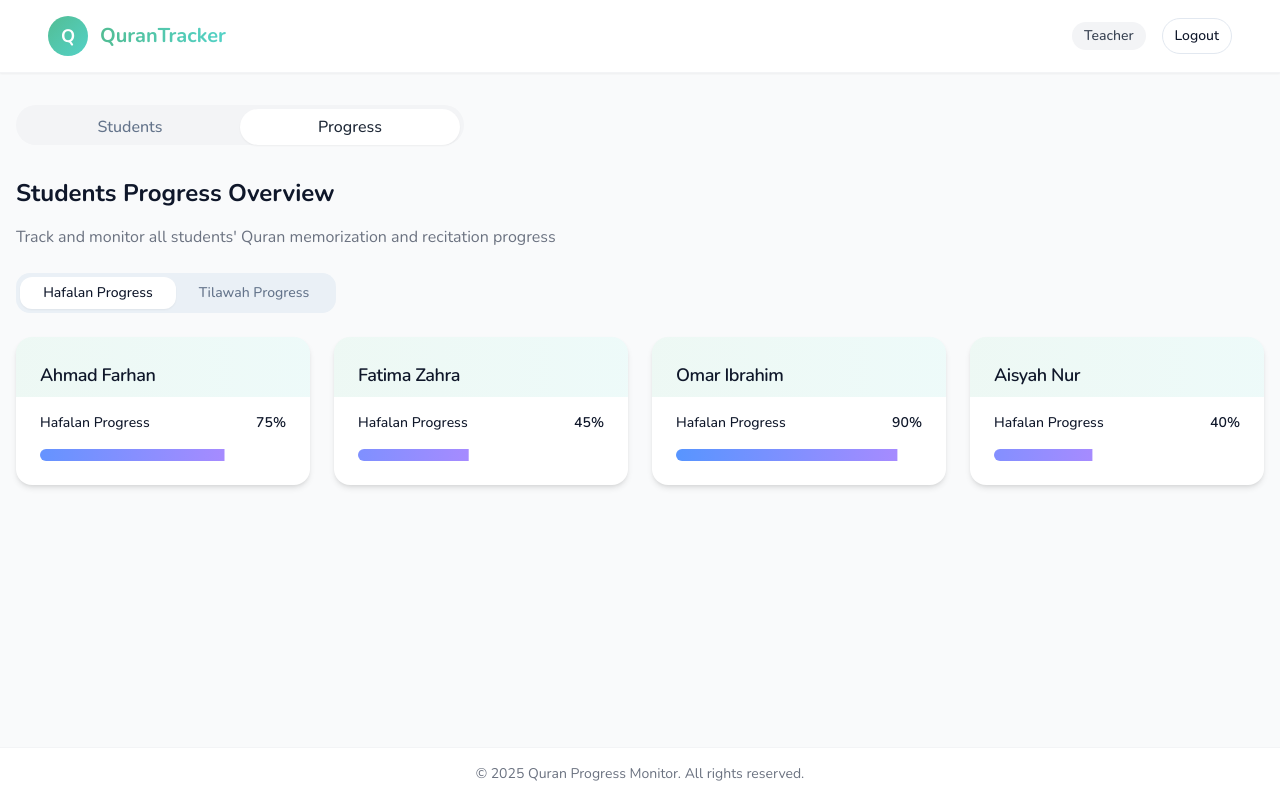
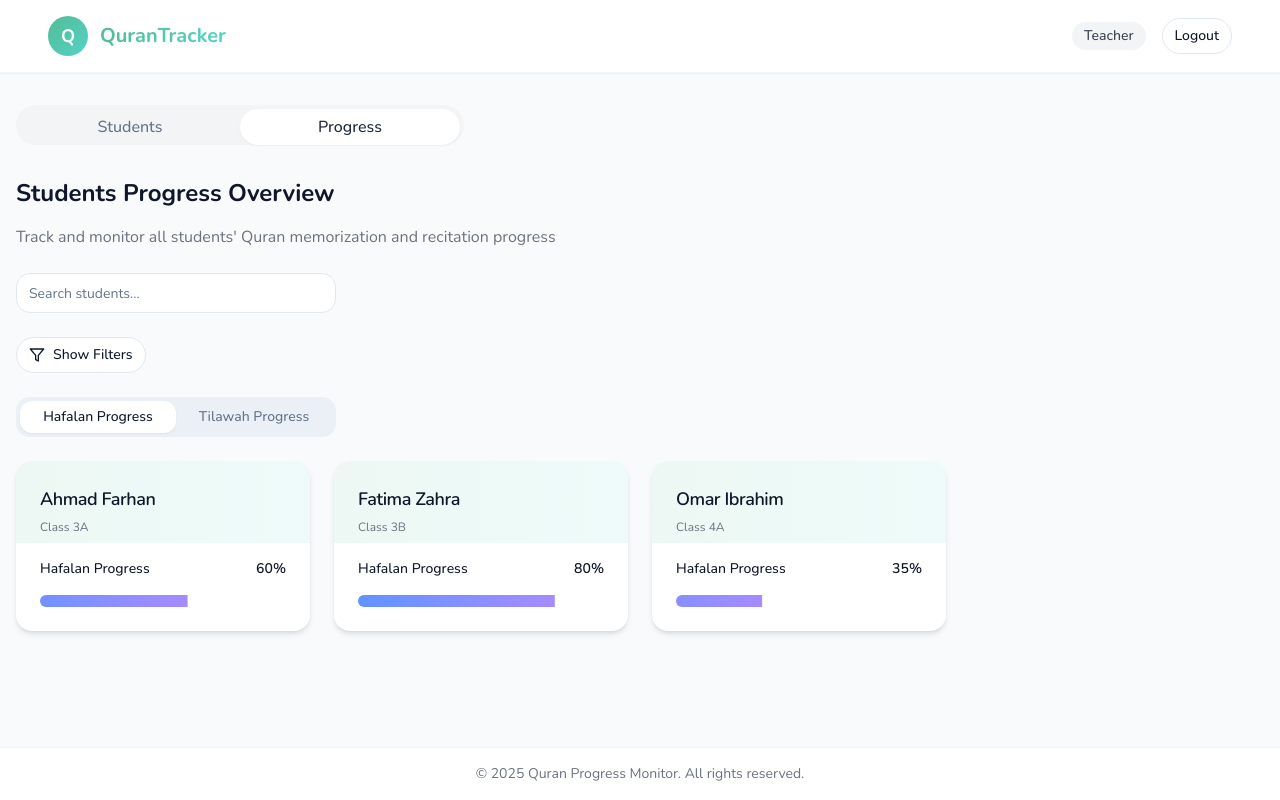
Before and after one commit to myzhaffar/mutabaah-btq-atq, a React (Vite) app: page /teacher/progress in a window 1280 px wide. Built offline with nearby package versions, Linux system fonts and the light colour scheme.

Commit message:
Refactor: Implement the plan

```diff
--- /dev/null
+++ b/src/hooks/useStudentFilters.tsx
@@ -0,0 +1,55 @@
+
+import { useState, useEffect } from "react";
+
+export interface StudentFilters {
+  searchTerm: string;
+  selectedGrades: string[];
+  selectedGroups: string[];
+  showFilters: boolean;
+}
+
+export const useStudentFilters = (initialFilters?: Partial<StudentFilters>) => {
+  const [searchTerm, setSearchTerm] = useState(initialFilters?.searchTerm || "");
+  const [selectedGrades, setSelectedGrades] = useState<string[]>(initialFilters?.selectedGrades || []);
+  const [selectedGroups, setSelectedGroups] = useState<string[]>(initialFilters?.selectedGroups || []);
+  const [showFilters, setShowFilters] = useState(initialFilters?.showFilters || false);
+
+  // Toggle grade selection
+  const toggleGrade = (grade: string) => {
+    setSelectedGrades(current =>
+      current.includes(grade)
+        ? current.filter(g => g !== grade)
+        : [...current, grade]
+    );
+  };
+
+  // Toggle group selection
+  const toggleGroup = (group: string) => {
+    setSelectedGroups(current =>
+      current.includes(group)
+        ? current.filter(g => g !== group)
+        : [...current, group]
+    );
+  };
+
+  // Reset all filters
+  const resetFilters = () => {
+    setSelectedGrades([]);
+    setSelectedGroups([]);
+    setSearchTerm("");
+  };
+
+  return {
+    filters: {
+      searchTerm,
+      selectedGrades,
+      selectedGroups,
+      showFilters
+    },
+    setSearchTerm,
+    toggleGrade,
+    toggleGroup,
+    resetFilters,
+    setShowFilters
+  };
+};
--- a/src/pages/teacher/TeacherProgress.tsx
+++ b/src/pages/teacher/TeacherProgress.tsx
@@ -5,38 +5,62 @@ import { Tabs, TabsContent, TabsList, TabsTrigger } from "@/components/ui/tabs";
 import { Card, CardContent, CardHeader, CardTitle } from "@/components/ui/card";
 import { Progress } from "@/components/ui/progress";
 import { useNavigate } from "react-router-dom";
+import { Input } from "@/components/ui/input";
+import { Button } from "@/components/ui/button";
+import { Filter } from "lucide-react";
+import {
+  DropdownMenu,
+  DropdownMenuContent,
+  DropdownMenuTrigger,
+  DropdownMenuLabel,
+  DropdownMenuSeparator,
+  DropdownMenuCheckboxItem
+} from "@/components/ui/dropdown-menu";
+import { useStudentFilters } from "@/hooks/useStudentFilters";
+import { MOCK_STUDENTS, uniqueGrades, uniqueGroups } from "./TeacherStudentList";
 
-// Mock data for demonstration
-const PROGRESS_SUMMARY = [
-  {
-    id: "1",
-    name: "Ahmad Farhan",
-    hafalanProgress: 75,
-    tilawahProgress: 60,
-  },
-  {
-    id: "2",
-    name: "Fatima Zahra",
-    hafalanProgress: 45,
-    tilawahProgress: 30,
-  },
-  {
-    id: "3",
-    name: "Omar Ibrahim",
-    hafalanProgress: 90,
-    tilawahProgress: 85,
-  },
-  {
-    id: "4",
-    name: "Aisyah Nur",
-    hafalanProgress: 40,
-    tilawahProgress: 25,
-  },
-];
+// Mock data for progress summary
+const PROGRESS_SUMMARY = MOCK_STUDENTS.map(student => ({
+  id: student.id,
+  name: student.name,
+  grade: student.grade,
+  group: student.group,
+  hafalanProgress: student.hafalanProgress.percentage,
+  tilawahProgress: student.tilawahProgress.percentage,
+}));
 
 const TeacherProgress = () => {
   const navigate = useNavigate();
   const [activeTab, setActiveTab] = React.useState<string>("hafalan");
+
+  const {
+    filters,
+    setSearchTerm,
+    toggleGrade,
+    toggleGroup,
+    resetFilters,
+    setShowFilters
+  } = useStudentFilters();
+
+  // Filter the progress data based on the filters
+  const filteredProgress = PROGRESS_SUMMARY.filter(student => {
+    // Filter by search term
+    if (filters.searchTerm && !student.name.toLowerCase().includes(filters.searchTerm.toLowerCase())) {
+      return false;
+    }
+
+    // Filter by grade
+    if (filters.selectedGrades.length > 0 && !filters.selectedGrades.includes(student.grade)) {
+      return false;
+    }
+
+    // Filter by group
+    if (filters.selectedGroups.length > 0 && !filters.selectedGroups.includes(student.group)) {
+      return false;
+    }
+
+    return true;
+  });
 
   return (
     <DashboardLayout userType="teacher" currentTab="progress" onTabChange={(tab) => navigate(`/teacher/${tab}`)}>
@@ -44,6 +68,107 @@ const TeacherProgress = () => {
         <h1 className="text-2xl font-bold mb-4">Students Progress Overview</h1>
         <p className="text-gray-500">Track and monitor all students' Quran memorization and recitation progress</p>
       </div>
+
+      <div className="mb-6 flex flex-col sm:flex-row justify-between gap-4">
+        <div className="flex flex-col sm:flex-row gap-3 w-full">
+          <Input
+            type="search"
+            placeholder="Search students..."
+            className="input-kid max-w-xs"
+            value={filters.searchTerm}
+            onChange={(e) => setSearchTerm(e.target.value)}
+          />
+        </div>
+      </div>
+
+      <div className="mb-6 flex flex-wrap gap-3 items-center">
+        <Button
+          variant="outline"
+          size="sm"
+          className="flex items-center gap-2 rounded-full"
+          onClick={() => setShowFilters(!filters.showFilters)}
+        >
+          <Filter className="h-4 w-4" />
+          {filters.showFilters ? "Hide Filters" : "Show Filters"}
+        </Button>
+
+        {filters.showFilters && (
+          <Button
+            variant="ghost"
+            size="sm"
+            onClick={resetFilters}
+            className="rounded-full text-sm"
+          >
+            Reset Filters
+          </Button>
+        )}
+      </div>
+
+      {filters.showFilters && (
+        <div className="bg-white p-4 rounded-lg shadow-sm mb-6 animate-fade-in">
+          <div className="grid grid-cols-1 sm:grid-cols-2 gap-4">
+            <div>
+              <label className="block text-sm font-medium text-gray-700 mb-1">Grade</label>
+              <DropdownMenu>
+                <DropdownMenuTrigger asChild>
+                  <Button
+                    variant="outline"
+                    className="w-full justify-between"
+                  >
+                    {filters.selectedGrades.length > 0
+                      ? `${filters.selectedGrades.length} selected`
+                      : "Choose grade"}
+                    <span className="ml-2 opacity-70">▼</span>
+                  </Button>
+                </DropdownMenuTrigger>
+                <DropdownMenuContent className="w-56 bg-white">
+                  <DropdownMenuLabel>Select Grades</DropdownMenuLabel>
+                  <DropdownMenuSeparator />
+                  {uniqueGrades.map((grade) => (
+                    <DropdownMenuCheckboxItem
+                      key={grade}
+                      checked={filters.selectedGrades.includes(grade)}
+                      onCheckedChange={() => toggleGrade(grade)}
+                    >
+                      Grade {grade}
+                    </DropdownMenuCheckboxItem>
+                  ))}
+                </DropdownMenuContent>
+              </DropdownMenu>
+            </div>
+
+            <div>
+              <label className="block text-sm font-medium text-gray-700 mb-1">Group</label>
+              <DropdownMenu>
+                <DropdownMenuTrigger asChild>
+                  <Button
+                    variant="outline"
+                    className="w-full justify-between"
+                  >
+                    {filters.selectedGroups.length > 0
+                      ? `${filters.selectedGroups.length} selected`
+                      : "Choose group"}
+                    <span className="ml-2 opacity-70">▼</span>
+                  </Button>
+                </DropdownMenuTrigger>
+                <DropdownMenuContent className="w-56 bg-white">
+                  <DropdownMenuLabel>Select Groups</DropdownMenuLabel>
+                  <DropdownMenuSeparator />
+                  {uniqueGroups.map((group) => (
+                    <DropdownMenuCheckboxItem
+                      key={group}
+                      checked={filters.selectedGroups.includes(group)}
+                      onCheckedChange={() => toggleGroup(group)}
+                    >
+                      {group}
+                    </DropdownMenuCheckboxItem>
+                  ))}
+                </DropdownMenuContent>
+              </DropdownMenu>
+            </div>
+          </div>
+        </div>
+      )}
 
       <Tabs
         value={activeTab}
@@ -56,11 +181,13 @@ const TeacherProgress = () => {
         </TabsList>
 
         <TabsContent value="hafalan" className="mt-6">
+          {filteredProgress.length > 0 ? (
             <div className="grid grid-cols-1 md:grid-cols-2 lg:grid-cols-4 gap-6">
-            {PROGRESS_SUMMARY.map((student) => (
+              {filteredProgress.map((student) => (
                 <Card key={student.id} className="overflow-hidden border-none shadow-md rounded-2xl">
                   <CardHeader className="bg-gradient-to-r from-kid-green/10 to-kid-teal/10 pb-2">
                     <CardTitle className="text-lg">{student.name}</CardTitle>
+                    <p className="text-xs text-gray-500">{student.group}</p>
                   </CardHeader>
                   <CardContent className="pt-4">
                     <div className="space-y-4">
@@ -74,14 +201,24 @@ const TeacherProgress = () => {
                 </Card>
               ))}
             </div>
+          ) : (
+            <div className="text-center py-12 bg-white rounded-lg shadow-sm">
+              <h3 className="text-xl font-bold">No students found</h3>
+              <p className="text-gray-500 mt-2">
+                No students match your search criteria.
+              </p>
+            </div>
+          )}
         </TabsContent>
 
         <TabsContent value="tilawah" className="mt-6">
+          {filteredProgress.length > 0 ? (
             <div className="grid grid-cols-1 md:grid-cols-2 lg:grid-cols-4 gap-6">
-            {PROGRESS_SUMMARY.map((student) => (
+              {filteredProgress.map((student) => (
                 <Card key={student.id} className="overflow-hidden border-none shadow-md rounded-2xl">
                   <CardHeader className="bg-gradient-to-r from-kid-purple/10 to-kid-blue/10 pb-2">
                     <CardTitle className="text-lg">{student.name}</CardTitle>
+                    <p className="text-xs text-gray-500">{student.group}</p>
                   </CardHeader>
                   <CardContent className="pt-4">
                     <div className="space-y-4">
@@ -95,6 +232,14 @@ const TeacherProgress = () => {
                 </Card>
               ))}
             </div>
+          ) : (
+            <div className="text-center py-12 bg-white rounded-lg shadow-sm">
+              <h3 className="text-xl font-bold">No students found</h3>
+              <p className="text-gray-500 mt-2">
+                No students match your search criteria.
+              </p>
+            </div>
+          )}
         </TabsContent>
       </Tabs>
     </DashboardLayout>
--- a/src/pages/teacher/TeacherStudentList.tsx
+++ b/src/pages/teacher/TeacherStudentList.tsx
@@ -14,8 +14,9 @@ import {
   DropdownMenuSeparator,
   DropdownMenuCheckboxItem
 } from "@/components/ui/dropdown-menu";
+import { useStudentFilters } from "@/hooks/useStudentFilters";
 
-const MOCK_STUDENTS: Student[] = [
+export const MOCK_STUDENTS: Student[] = [
   {
     id: "1",
     name: "Ahmad Farhan",
@@ -73,73 +74,52 @@ const MOCK_STUDENTS: Student[] = [
 ];
 
 // Extract unique grades and groups for filter options
-const uniqueGrades = [...new Set(MOCK_STUDENTS.map(student => student.grade))];
-const uniqueGroups = [...new Set(MOCK_STUDENTS.map(student => student.group))];
+export const uniqueGrades = [...new Set(MOCK_STUDENTS.map(student => student.grade))];
+export const uniqueGroups = [...new Set(MOCK_STUDENTS.map(student => student.group))];
 
 const TeacherStudentList = () => {
   const navigate = useNavigate();
-  const [searchTerm, setSearchTerm] = useState("");
   const [students] = useState<Student[]>(MOCK_STUDENTS);
   const [filteredStudents, setFilteredStudents] = useState<Student[]>(MOCK_STUDENTS);
 
-  const [selectedGrades, setSelectedGrades] = useState<string[]>([]);
-  const [selectedGroups, setSelectedGroups] = useState<string[]>([]);
-  const [showFilters, setShowFilters] = useState<boolean>(false);
-
-  // Toggle grade selection
-  const toggleGrade = (grade: string) => {
-    setSelectedGrades(current =>
-      current.includes(grade)
-        ? current.filter(g => g !== grade)
-        : [...current, grade]
-    );
-  };
-
-  // Toggle group selection
-  const toggleGroup = (group: string) => {
-    setSelectedGroups(current =>
-      current.includes(group)
-        ? current.filter(g => g !== group)
-        : [...current, group]
-    );
-  };
+  const {
+    filters,
+    setSearchTerm,
+    toggleGrade,
+    toggleGroup,
+    resetFilters,
+    setShowFilters
+  } = useStudentFilters();
 
   useEffect(() => {
     // Filter students based on search term, selected grades and groups
     let filtered = students;
 
-    if (searchTerm) {
+    if (filters.searchTerm) {
       filtered = filtered.filter(
         (student) =>
-          student.name.toLowerCase().includes(searchTerm.toLowerCase()) ||
-          student.group.toLowerCase().includes(searchTerm.toLowerCase())
+          student.name.toLowerCase().includes(filters.searchTerm.toLowerCase()) ||
+          student.group.toLowerCase().includes(filters.searchTerm.toLowerCase())
       );
     }
 
-    if (selectedGrades.length > 0) {
+    if (filters.selectedGrades.length > 0) {
       filtered = filtered.filter(student =>
-        student.grade && selectedGrades.includes(student.grade)
+        student.grade && filters.selectedGrades.includes(student.grade)
       );
     }
 
-    if (selectedGroups.length > 0) {
+    if (filters.selectedGroups.length > 0) {
       filtered = filtered.filter(student =>
-        selectedGroups.includes(student.group)
+        filters.selectedGroups.includes(student.group)
       );
     }
 
     setFilteredStudents(filtered);
-  }, [searchTerm, students, selectedGrades, selectedGroups]);
+  }, [filters.searchTerm, students, filters.selectedGrades, filters.selectedGroups]);
 
   const handleAddStudent = () => {
     navigate("/teacher/student/new");
-  };
-
-  // Reset all filters
-  const resetFilters = () => {
-    setSelectedGrades([]);
-    setSelectedGroups([]);
-    setSearchTerm("");
   };
 
   return (
@@ -155,7 +135,7 @@ const TeacherStudentList = () => {
             type="search"
             placeholder="Search students..."
             className="input-kid max-w-xs"
-            value={searchTerm}
+            value={filters.searchTerm}
             onChange={(e) => setSearchTerm(e.target.value)}
           />
           <Button onClick={handleAddStudent} className="btn-kid-primary whitespace-nowrap">
@@ -169,13 +149,13 @@ const TeacherStudentList = () => {
           variant="outline"
           size="sm"
           className="flex items-center gap-2 rounded-full"
-          onClick={() => setShowFilters(!showFilters)}
+          onClick={() => setShowFilters(!filters.showFilters)}
         >
           <Filter className="h-4 w-4" />
-          {showFilters ? "Hide Filters" : "Show Filters"}
+          {filters.showFilters ? "Hide Filters" : "Show Filters"}
         </Button>
 
-        {showFilters && (
+        {filters.showFilters && (
           <Button
             variant="ghost"
             size="sm"
@@ -187,7 +167,7 @@ const TeacherStudentList = () => {
         )}
       </div>
 
-      {showFilters && (
+      {filters.showFilters && (
         <div className="bg-white p-4 rounded-lg shadow-sm mb-6 animate-fade-in">
           <div className="grid grid-cols-1 sm:grid-cols-2 gap-4">
             <div>
@@ -198,8 +178,8 @@ const TeacherStudentList = () => {
                     variant="outline"
                     className="w-full justify-between"
                   >
-                    {selectedGrades.length > 0
-                      ? `${selectedGrades.length} selected`
+                    {filters.selectedGrades.length > 0
+                      ? `${filters.selectedGrades.length} selected`
                       : "Choose grade"}
                     <span className="ml-2 opacity-70">▼</span>
                   </Button>
@@ -210,7 +190,7 @@ const TeacherStudentList = () => {
                   {uniqueGrades.map((grade) => (
                     <DropdownMenuCheckboxItem
                       key={grade}
-                      checked={selectedGrades.includes(grade)}
+                      checked={filters.selectedGrades.includes(grade)}
                       onCheckedChange={() => toggleGrade(grade)}
                     >
                       Grade {grade}
@@ -228,8 +208,8 @@ const TeacherStudentList = () => {
                     variant="outline"
                     className="w-full justify-between"
                   >
-                    {selectedGroups.length > 0
-                      ? `${selectedGroups.length} selected`
+                    {filters.selectedGroups.length > 0
+                      ? `${filters.selectedGroups.length} selected`
                       : "Choose group"}
                     <span className="ml-2 opacity-70">▼</span>
                   </Button>
@@ -240,7 +220,7 @@ const TeacherStudentList = () => {
                   {uniqueGroups.map((group) => (
                     <DropdownMenuCheckboxItem
                       key={group}
-                      checked={selectedGroups.includes(group)}
+                      checked={filters.selectedGroups.includes(group)}
                       onCheckedChange={() => toggleGroup(group)}
                     >
                       {group}
@@ -270,7 +250,7 @@ const TeacherStudentList = () => {
           </div>
           <h3 className="text-xl font-bold">No students found</h3>
           <p className="text-gray-500 mt-2 mb-6">
-            {searchTerm || selectedGrades.length > 0 || selectedGroups.length > 0
+            {filters.searchTerm || filters.selectedGrades.length > 0 || filters.selectedGroups.length > 0
               ? "No students match your search criteria."
               : "Start by adding your first student."}
           </p>
```
Lines whose indentation alone changed are shown as unchanged.
